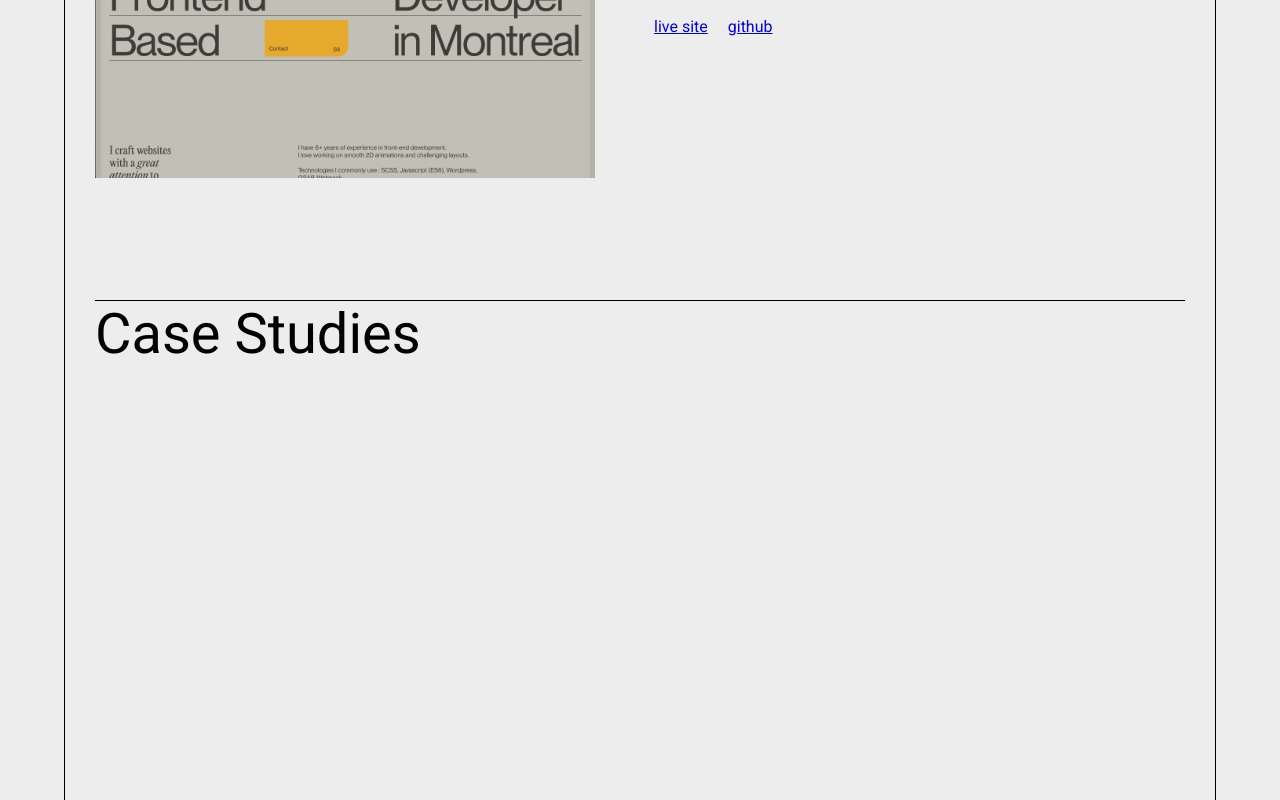
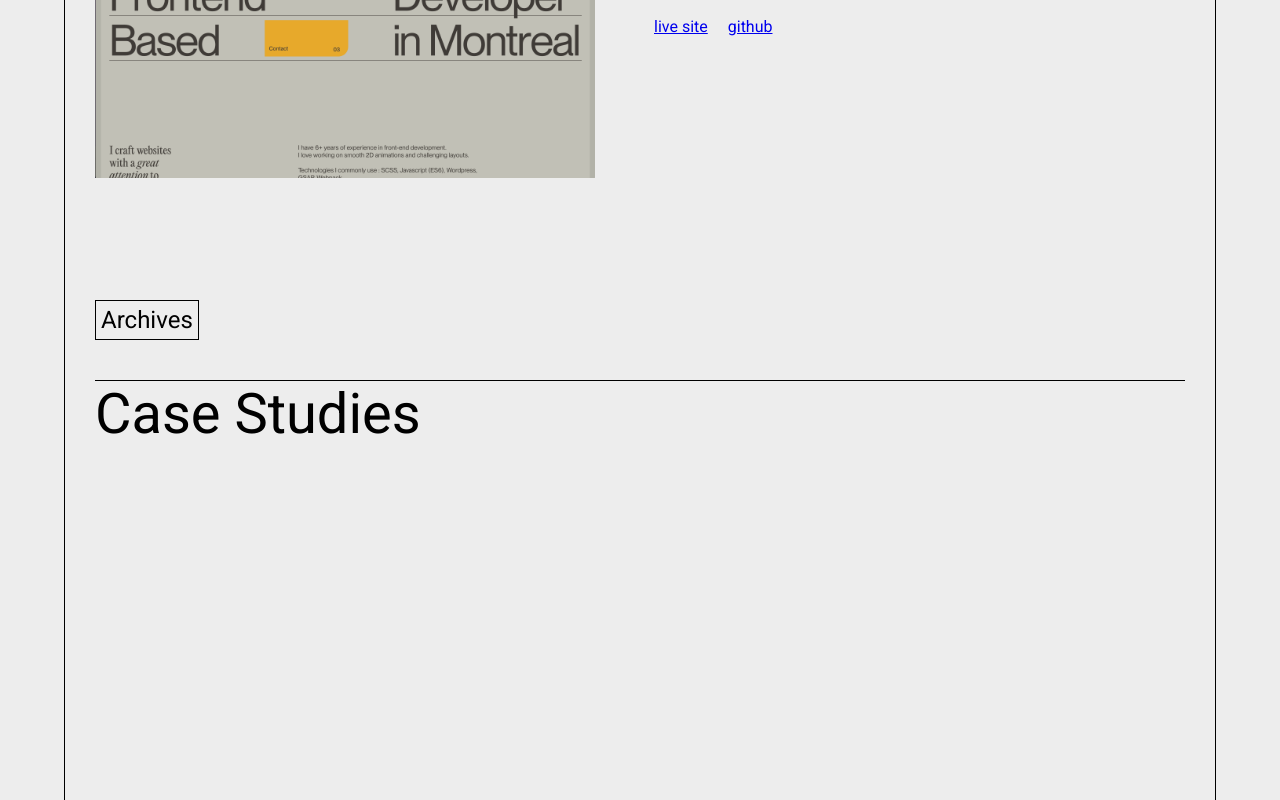
Before and after one commit to stvnlee890/Portfolio2.1, a React (Vite) app: page / in a window 1280 px wide. Shown: the part 2141-2941 px from the top of the page. Built offline with nearby package versions, Linux system fonts and the light colour scheme.

Commit message:
Conditional render navBar when user clicks on archives link. Might refactor with useContext

```diff
--- a/src/App.css
+++ b/src/App.css
@@ -6,12 +6,3 @@
 * {
   font-family: 'Roboto', sans-serif;
 }
-
-.app-wrapper {
-  border: 1px solid black;
-  height: 500vh;
-  width: 90%;
-  margin: 20px auto;
-  padding: 30px;
-  max-width: 1200px;
-}
--- a/src/App.jsx
+++ b/src/App.jsx
@@ -1,27 +1,25 @@
 import "./App.css";
-import { useRef } from "react";
+import { useRef, useState } from "react";
+import { Route, Routes } from "react-router-dom";
 
 import Nav from "./components/navBar/Nav";
-import About from "./components/about/About";
-import Projects from "./components/projects/Projects";
-import { CaseStudies } from "./components/case-studies/CaseStudies";
+import Home from "./components/home/Home";
+import Archives from "./components/archives/Archives";
 
 function App() {
   const appRef = useRef(null);
+  const [checkLocation, setCheckLocation] = useState('');
 
   window.onbeforeunload = function () {
     window.scrollTo(0, 0);
   };
   return (
     <div ref={appRef} className="app-container">
-      <Nav
-        appRef={appRef}
-      />
-      <section className="app-wrapper">
-        <About />
-        <Projects />
-        <CaseStudies />
-      </section>
+      <Nav appRef={appRef} checkLocation={checkLocation} setCheckLocation={setCheckLocation} />
+      <Routes>
+        <Route path="/" element={<Home setCheckLocation={setCheckLocation} />} />
+        <Route path='/archives' element={<Archives /> } />
+      </Routes>
     </div>
   );
 }
--- /dev/null
+++ b/src/components/archives/Archives.jsx
@@ -0,0 +1,7 @@
+export default function Archives() {
+  return (
+    <div>
+      <h1>ARCHIVES</h1>
+    </div>
+  );
+}
--- a/src/components/case-studies/CaseStudies.jsx
+++ b/src/components/caseStudies/CaseStudies.jsx
@@ -2,7 +2,7 @@ import "./case-studies.css";
 import { useRef, useLayoutEffect } from 'react'
 import { lineAnimation } from "../../utils/animations/animations";
 
-export function CaseStudies() {
+export default function CaseStudies() {
   const line = useRef(null)
 
   useLayoutEffect(() => {
--- /dev/null
+++ b/src/components/home/Home.jsx
@@ -0,0 +1,15 @@
+import "./home.css"
+
+import About from "../about/About";
+import CaseStudies from "../caseStudies/CaseStudies";
+import Projects from "../projects/Projects";
+
+export default function Home({ setCheckLocation }) {
+  return (
+    <main className="main-container">
+      <About />
+      <Projects setCheckLocation={setCheckLocation}/>
+      <CaseStudies />
+    </main>
+  );
+}
--- /dev/null
+++ b/src/components/home/home.css
@@ -0,0 +1,8 @@
+.main-container {
+    border: 1px solid black;
+    height: 500vh;
+    width: 90%;
+    margin: 20px auto;
+    padding: 30px;
+    max-width: 1200px;
+  }
--- a/src/components/navBar/Nav.jsx
+++ b/src/components/navBar/Nav.jsx
@@ -1,11 +1,14 @@
 import "./nav.css";
-import { useRef, useLayoutEffect } from "react";
+import { useRef, useLayoutEffect, useEffect } from "react";
+import { useNavigate } from "react-router-dom";
 import {
   navListAnimation,
   nameAnimation,
 } from "../../utils/animations/animations";
 
-export default function Nav({ appRef }) {
+export default function Nav({ appRef, checkLocation, setCheckLocation }) {
+  const navigate = useNavigate();
+
   const navUl = useRef(null);
   const nameHeader = useRef(null);
 
@@ -14,6 +17,13 @@ export default function Nav({ appRef }) {
     navListAnimation(navList);
     nameAnimation(nameHeader.current);
   }, []);
+
+  useEffect(() => {
+    if (window.location.pathname === "/archives") setCheckLocation('hidden-nav');
+    else setCheckLocation("")
+    console.log("checkLocation")
+  }, []);
+
   const handleClick = (e) => {
     let eleName;
     const target = e.target.innerText;
@@ -22,19 +32,24 @@ export default function Nav({ appRef }) {
     } else if (target === "about") {
       eleName = appRef.current.children[1].children[0];
     } else if (target === "case-studies") {
-      eleName = appRef.current.children[1].children[2]
+      eleName = appRef.current.children[1].children[2];
     }
     eleName.scrollIntoView({
       behavior: "smooth",
     });
   };
 
+  const homeClick = () => {
+    setCheckLocation("")
+    navigate('/')
+  }
+
   return (
     <div className="nav-container">
-      <p ref={nameHeader} className="name">
+      <p ref={nameHeader} onClick={homeClick} className="name">
         SEUNG KI LEE<span>&#169;</span>
       </p>
-      <ul ref={navUl} className="list-wrapper">
+      <ul ref={navUl} className={`list-wrapper ${checkLocation}`}>
         <li onClick={handleClick}>about</li>
         <li onClick={handleClick}>projects</li>
         <li onClick={handleClick}>case-studies</li>
--- a/src/components/navBar/nav.css
+++ b/src/components/navBar/nav.css
@@ -12,6 +12,7 @@
   font-size: 1.5rem;
   align-self: center;
   opacity: 0;
+  cursor: pointer;
 }
 
 .list-wrapper {
@@ -41,3 +42,7 @@
 .nav-container > ul {
   padding: 0;
 }
+
+.hidden-nav {
+  visibility: hidden;
+}
--- a/src/components/projects/Projects.jsx
+++ b/src/components/projects/Projects.jsx
@@ -1,6 +1,6 @@
 import "./projects.css";
 
-import { ProjectContent } from "./project-content/ProjectContent";
+import ProjectContent from "./projectContent/ProjectContent";
 import { useRef, useLayoutEffect } from "react";
 
 import {
@@ -8,7 +8,7 @@ import {
   lineAnimation,
 } from "../../utils/animations/animations";
 
-export default function Projects() {
+export default function Projects({ setCheckLocation }) {
   const line = useRef(null);
   const section = useRef(null);
   const header = useRef(null);
@@ -24,7 +24,7 @@ export default function Projects() {
       <div className="projects-header">
         <h1 ref={header}>Projects</h1>
       </div>
-      <ProjectContent content={content} />
+      <ProjectContent content={content} setCheckLocation={setCheckLocation}/>
     </section>
   );
 }
--- a/src/components/projects/project-content/ProjectContent.jsx
+++ b/src/components/projects/projectContent/ProjectContent.jsx
@@ -1,6 +1,13 @@
 import { projects } from "../../../utils/projects/currentProjects";
+import { useNavigate } from "react-router-dom";
 
-export function ProjectContent({ content }) {
+export default function ProjectContent({ content, setCheckLocation }) {
+  const navigate = useNavigate()
+
+  const navigateClick = () => {
+    setCheckLocation("hidden-nav")
+    navigate("/archives")
+  }
   return (
     <div ref={content} className="content-container">
       {projects.map((project) => (
@@ -32,6 +39,7 @@ export function ProjectContent({ content }) {
           </div>
         </div>
       ))}
+      <p onClick={navigateClick} className="archive-link">Archives</p>
     </div>
   );
 }
--- a/src/components/projects/projects.css
+++ b/src/components/projects/projects.css
@@ -13,12 +13,13 @@
   width: 100%;
   display: grid;
   grid-template-columns: 500px 1fr;
-  grid-template-rows: .2fr 1fr;
+  grid-template-rows: 0.2fr 1fr;
   margin-top: 50px;
 }
 
 .content-container {
-    opacity: 0;
+  opacity: 0;
+  margin-bottom: 40px;
 }
 
 .built-with {
@@ -33,7 +34,7 @@
 }
 
 .project-col-2 > a {
-    margin-right: 20px;
+  margin-right: 20px;
 }
 
 .project-col-1 {
@@ -55,7 +56,7 @@
   display: flex;
   justify-content: space-between;
   margin-bottom: 30px;
-  grid-column-start: 1 ;
+  grid-column-start: 1;
   grid-row-start: 1;
 }
 
@@ -78,3 +79,16 @@
   height: 1px;
   background-color: black;
 }
+
+.archive-link {
+  font-size: 1.5rem;
+  border: 1px solid black;
+  display: inline-block;
+  padding: 5px;
+  cursor: pointer;
+}
+.archive-link:hover {
+  border-top-color: transparent;
+  border-right-color: transparent;
+  border-left-color: transparent;
+}
```
Also changed, not shown: src/components/caseStudies/case-studies.css (renamed from src/components/case-studies/case-studies.css).
